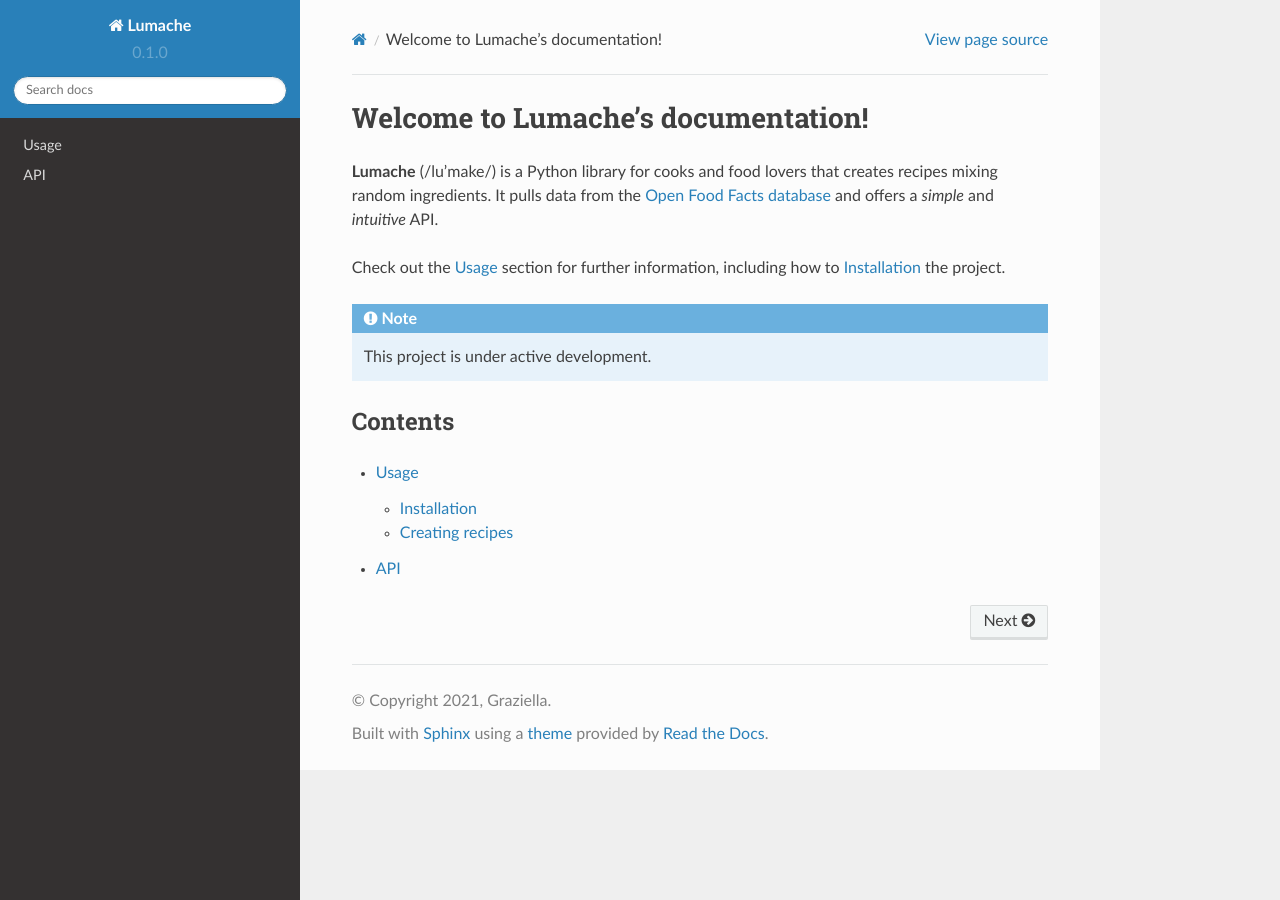
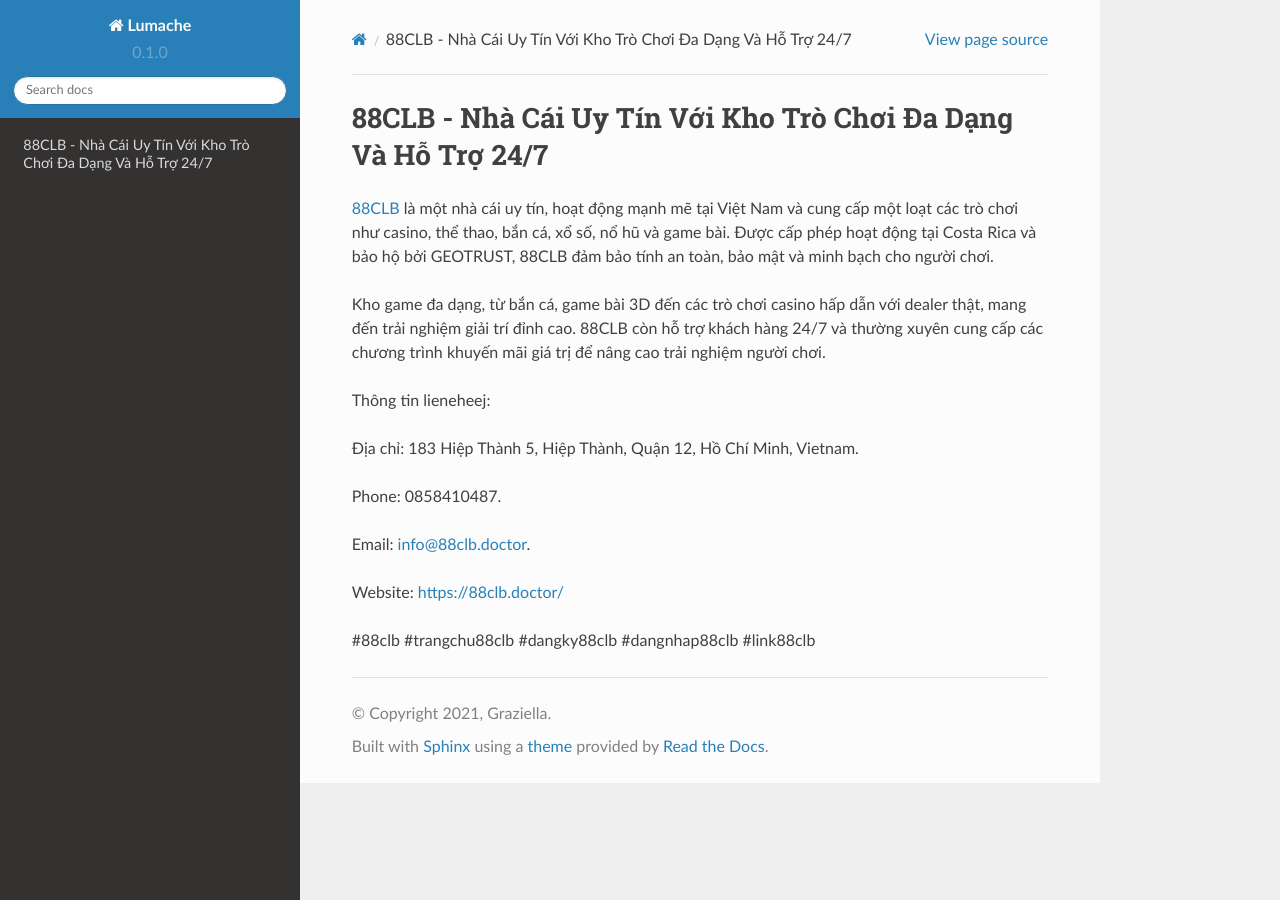
Before and after one commit to antonniotrombeta/88clbdoctor, a Sphinx documentation site: the page built from docs/source/index.rst, in a window 1280 px wide. Built offline with Sphinx 7.4.7 and the Read the Docs theme 2.0.0, drawn with Linux system fonts in a browser that asks for light colours.

Commit message:
Update index.rst

```diff
--- a/docs/source/index.rst
+++ b/docs/source/index.rst
@@ -1,22 +1,18 @@
-Welcome to Lumache's documentation!
+88CLB - Nhà Cái Uy Tín Với Kho Trò Chơi Đa Dạng Và Hỗ Trợ 24/7
 ===================================
 
-**Lumache** (/lu'make/) is a Python library for cooks and food lovers
-that creates recipes mixing random ingredients.
-It pulls data from the `Open Food Facts database <https://world.openfoodfacts.org/>`_
-and offers a *simple* and *intuitive* API.
+`88CLB <https://88clb.doctor/>`_ là một nhà cái uy tín, hoạt động mạnh mẽ tại Việt Nam và cung cấp một loạt các trò chơi như casino, thể thao, bắn cá, xổ số, nổ hũ và game bài. Được cấp phép hoạt động tại Costa Rica và bảo hộ bởi GEOTRUST, 88CLB đảm bảo tính an toàn, bảo mật và minh bạch cho người chơi.
 
-Check out the :doc:`usage` section for further information, including
-how to :ref:`installation` the project.
+Kho game đa dạng, từ bắn cá, game bài 3D đến các trò chơi casino hấp dẫn với dealer thật, mang đến trải nghiệm giải trí đỉnh cao. 88CLB còn hỗ trợ khách hàng 24/7 và thường xuyên cung cấp các chương trình khuyến mãi giá trị để nâng cao trải nghiệm người chơi.
 
-.. note::
+Thông tin lieneheej:
 
-   This project is under active development.
+Địa chỉ: 183 Hiệp Thành 5, Hiệp Thành, Quận 12, Hồ Chí Minh, Vietnam.
 
-Contents
---------
+Phone: 0858410487.
 
-.. toctree::
+Email: info@88clb.doctor.
 
-   usage
-   api
+Website: https://88clb.doctor/
+
+#88clb #trangchu88clb #dangky88clb #dangnhap88clb #link88clb
```
